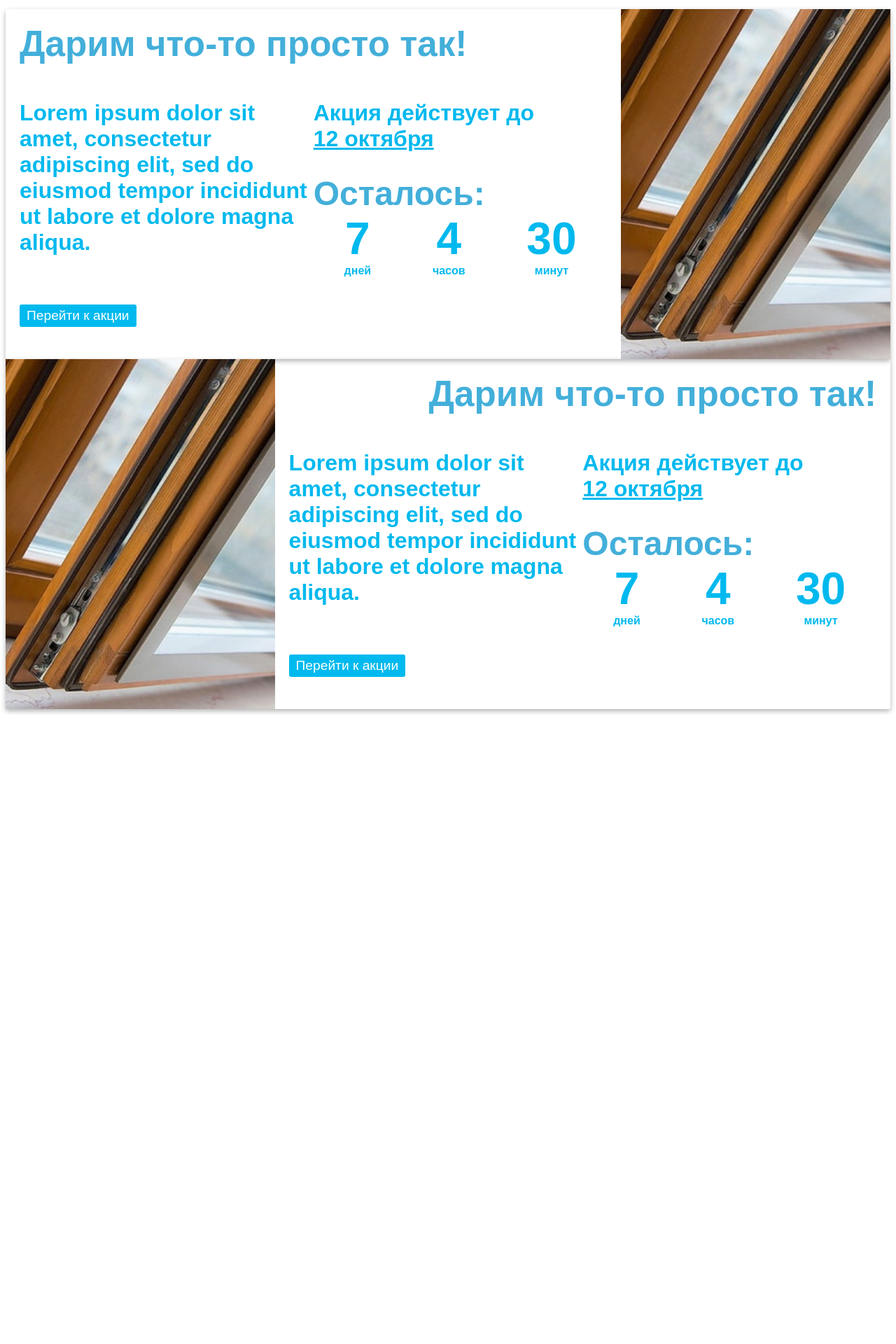
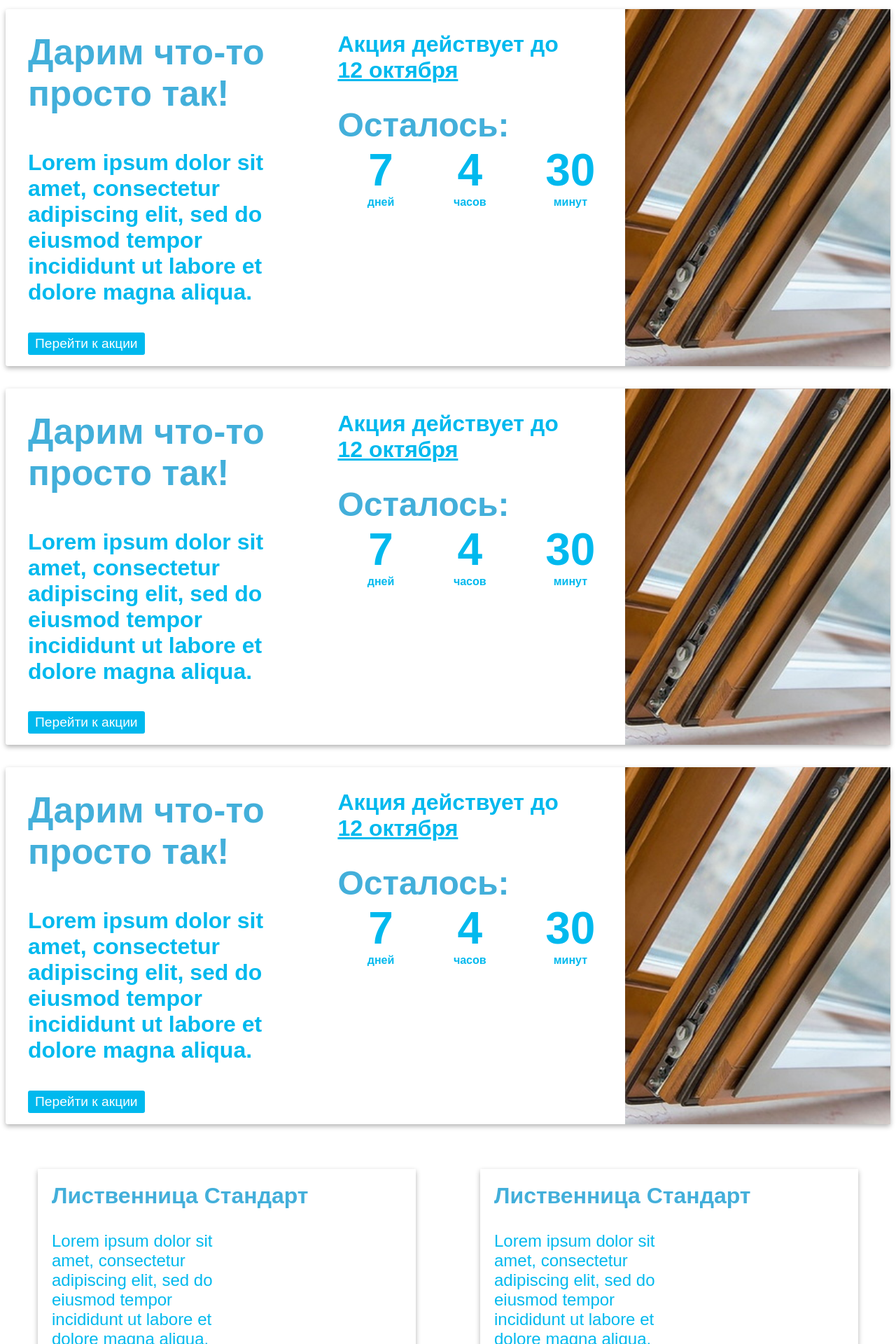
Before and after one commit to ksenkso/ws, a PHP site: page / in a window 1280 px wide. Shown: the part 240-2160 px from the top of the page at 70% size. Before the commit the page ends 1259 px from the top, so only its background shows below. Run offline with PHP 8.4, Linux system fonts and the light colour scheme.

Commit message:
index, about, order

```diff
--- /dev/null
+++ b/css/_partials/_about.sass
@@ -0,0 +1,10 @@
+.page--about
+	.page__title
+		color: $primary-accent-color
+		font-size: 3rem
+	.section
+		&__title
+			color: $primary-accent-color
+		&__text
+			color: $text-color
+			font-size: 1.2rem
--- a/css/_partials/_action.sass
+++ b/css/_partials/_action.sass
@@ -1,8 +1,10 @@
 .action
 	display: flex
+	flex-direction: column
 	border-radius: 3px
 	box-shadow: 0 3px 7px 0 rgba(0, 0, 0, .3)
 	transition: box-shadow .2s ease-in-out
+	margin-bottom: 2rem
 	&:hover
 		box-shadow: 0 3px 13px 0 rgba(0, 0, 0, .3)
 	&__text
@@ -11,28 +13,44 @@
 		flex-direction: column
 	&__caption
 		font-weight: bold
-		font-size: 3.2em
+		font-size: 3.2rem
 		color: $primary-accent-color
 		margin-bottom: 1em
 	&__info
 		display: flex
+		@media screen and (max-width: $on-tablet)
+			padding-bottom: 1rem
+			border-bottom: 1px solid lightgray
+		@media screen and (max-width: $on-mobile)
+			flex-direction: column
 	&__column
+		margin-left: 1em
+		margin-top: 2rem
 		font-size: 2em
 		flex: 1
 		color: $primary-color
 		font-weight: bold
 	&__image
-		width: 80%
-		height: 500px
+		width: 30%
 		background-size: cover
 		background-position: center
-		align-self: flex-end
+		display: flex
+		@media screen and (max-width: $on-mobile)
+			height: 150px
+			width: 100%
+			margin: 1rem 0
 	.valid-until
 		margin-bottom: 1em
+		&--tablet
+			display: none
+			@media screen and (max-width: $on-tablet)
+				display: flex
+				padding-bottom: 1rem
+			.valid-until__date
+				padding-left: .5rem
 		&__date
 			text-decoration: underline
 	.time-left
-
 		&__text
 			font-size: 3rem
 			color: $primary-accent-color
@@ -50,6 +68,15 @@
 	.button
 		align-self: flex-start
 		margin-top: 2em
+		margin-bottom: 1rem
+
 	&--reversed
 		.action__caption
 			text-align: right
+	.column--counters
+		@media screen and (max-width: $on-tablet)
+			display: none
+	.flex
+		display: flex
+		@media screen and (max-width: $on-tablet)
+			flex-direction: column
--- /dev/null
+++ b/css/_partials/_form.sass
@@ -0,0 +1,15 @@
+.form
+	&__container
+		margin: 0 auto
+		max-width: 600px
+		overflow: hidden
+		.window__preview
+			img
+				width: 200px
+	&__states
+		width: 1800px
+		display: flex
+		transition: all .3s ease-in-out
+	&__state
+		margin: 50px
+		width: 500px
--- a/css/_partials/_mixins.sass
+++ b/css/_partials/_mixins.sass
@@ -5,14 +5,14 @@
 	outline: none
 	border-radius: 3px
 	color: white
-	font-size: 1.2em
+	font-size: 1.2rem
 	transition: background-color .2s ease-in-out
 	&:hover
 		cursor: pointer
 		background-color: $primary-accent-color
 =btn-big($color)
 	+btn($color)
-	font-size: 1.9em
+	font-size: 1.9rem
 	padding: 10px 20px
 
 .page__container
--- /dev/null
+++ b/css/_partials/_offer.sass
@@ -0,0 +1,30 @@
+.offers
+	display: flex
+	justify-content: space-around
+	@media screen and (max-width: $on-mobile)
+		flex-direction: column
+		align-items: center
+.offer
+	padding: 20px
+	margin: 2rem 0
+	max-width: 500px
+	box-shadow: 0 3px 7px 0 rgba(0, 0, 0, 0.3)
+	display: flex
+	flex-direction: column
+	@media screen and (max-width: $on-tablet)
+		max-width: 250px
+		&__description
+			width: 80% !important
+	&__caption
+		font-size: 2rem
+		color: $primary-accent-color
+		align-self: flex-start
+		font-weight: bold
+	&__description
+		width: 50%
+		padding: 2rem 0
+		font-size: 1.5rem
+		color: $primary-color
+	&__button
+		+btn($primary-color)
+		align-self: flex-end
--- a/css/_partials/_vars.sass
+++ b/css/_partials/_vars.sass
@@ -1,5 +1,6 @@
 $primary-accent-color: #43afda
 $primary-color: #00b9ee
+$text-color: #997443
 
 $on-tablet: 992px
 $on-mobile: 480px
--- a/css/style.css
+++ b/css/style.css
@@ -9,7 +9,7 @@
   outline: none;
   border-radius: 3px;
   color: white;
-  font-size: 1.2em;
+  font-size: 1.2rem;
   transition: background-color 0.2s ease-in-out; }
   .button:hover {
     cursor: pointer;
@@ -131,9 +131,11 @@
 
 .action {
   display: flex;
+  flex-direction: column;
   border-radius: 3px;
   box-shadow: 0 3px 7px 0 rgba(0, 0, 0, 0.3);
-  transition: box-shadow 0.2s ease-in-out; }
+  transition: box-shadow 0.2s ease-in-out;
+  margin-bottom: 2rem; }
   .action:hover {
     box-shadow: 0 3px 13px 0 rgba(0, 0, 0, 0.3); }
   .action__text {
@@ -142,24 +144,45 @@
     flex-direction: column; }
   .action__caption {
     font-weight: bold;
-    font-size: 3.2em;
+    font-size: 3.2rem;
     color: #43afda;
     margin-bottom: 1em; }
   .action__info {
     display: flex; }
+    @media screen and (max-width: 992px) {
+      .action__info {
+        padding-bottom: 1rem;
+        border-bottom: 1px solid lightgray; } }
+    @media screen and (max-width: 480px) {
+      .action__info {
+        flex-direction: column; } }
   .action__column {
+    margin-left: 1em;
+    margin-top: 2rem;
     font-size: 2em;
     flex: 1;
     color: #00b9ee;
     font-weight: bold; }
   .action__image {
-    width: 80%;
-    height: 500px;
+    width: 30%;
     background-size: cover;
     background-position: center;
-    align-self: flex-end; }
+    display: flex; }
+    @media screen and (max-width: 480px) {
+      .action__image {
+        height: 150px;
+        width: 100%;
+        margin: 1rem 0; } }
   .action .valid-until {
     margin-bottom: 1em; }
+    .action .valid-until--tablet {
+      display: none; }
+      @media screen and (max-width: 992px) {
+        .action .valid-until--tablet {
+          display: flex;
+          padding-bottom: 1rem; } }
+      .action .valid-until--tablet .valid-until__date {
+        padding-left: 0.5rem; }
     .action .valid-until__date {
       text-decoration: underline; }
   .action .time-left__text {
@@ -178,9 +201,62 @@
         font-size: 2em; }
   .action .button {
     align-self: flex-start;
-    margin-top: 2em; }
+    margin-top: 2em;
+    margin-bottom: 1rem; }
   .action--reversed .action__caption {
     text-align: right; }
+  @media screen and (max-width: 992px) {
+    .action .column--counters {
+      display: none; } }
+  .action .flex {
+    display: flex; }
+    @media screen and (max-width: 992px) {
+      .action .flex {
+        flex-direction: column; } }
+
+.offers {
+  display: flex;
+  justify-content: space-around; }
+  @media screen and (max-width: 480px) {
+    .offers {
+      flex-direction: column;
+      align-items: center; } }
+
+.offer {
+  padding: 20px;
+  margin: 2rem 0;
+  max-width: 500px;
+  box-shadow: 0 3px 7px 0 rgba(0, 0, 0, 0.3);
+  display: flex;
+  flex-direction: column; }
+  @media screen and (max-width: 992px) {
+    .offer {
+      max-width: 250px; }
+      .offer__description {
+        width: 80% !important; } }
+  .offer__caption {
+    font-size: 2rem;
+    color: #43afda;
+    align-self: flex-start;
+    font-weight: bold; }
+  .offer__description {
+    width: 50%;
+    padding: 2rem 0;
+    font-size: 1.5rem;
+    color: #00b9ee; }
+  .offer__button {
+    padding: 5px 10px;
+    background-color: #00b9ee;
+    border: none;
+    outline: none;
+    border-radius: 3px;
+    color: white;
+    font-size: 1.2rem;
+    transition: background-color 0.2s ease-in-out;
+    align-self: flex-end; }
+    .offer__button:hover {
+      cursor: pointer;
+      background-color: #43afda; }
 
 html, body {
   font-family: Arial;
--- a/css/style.sass
+++ b/css/style.sass
@@ -1 +1 @@
-@import _partials/vars, _partials/mixins, _partials/header, _partials/menu, _partials/action, _partials/typo
+@import _partials/vars, _partials/mixins, _partials/header, _partials/menu, _partials/action, _partials/offer, _partials/typo, _partials/about, _partials/form
--- a/index.php
+++ b/index.php
@@ -15,6 +15,15 @@
     <?php include_once 'partials/_header.php';?>
     <?php include_once "partials/_menu.php"; ?>
     <?php include "partials/_action.php"; ?>
+    <div class="offers">
+        <?php include "partials/_offer.php"; ?>
+    </div>
+    <div class="offers">
+        <?php include "partials/_offer.php"; ?>
+    </div>
+    <div class="offers">
+        <?php include "partials/_offer.php"; ?>
+    </div>
 </div>
 <script src="js/jquery/jquery.min.js"></script>
 <script src="js/main.js"></script>
--- a/js/form.js
+++ b/js/form.js
@@ -1,8 +1,8 @@
 class Form {
 	constructor(element) {
 		this.form = element;
-		this.statesContainer = element.querySelector('.form__states');
-		this.states = [].slice.call(element.querySelectorAll('.form__state'));
+		this.statesContainer = element.find('.form__states')[0];
+		this.states = [].slice.call(element.find('.form__state'));
 		this.currentState = 0;
 	}
 
@@ -27,4 +27,4 @@ class Form {
 
 }
 
-let form = new Form($('.form'));
+var form = new Form($('.form__container'));
--- /dev/null
+++ b/partials/_about.php
@@ -0,0 +1 @@
+section.about>
--- a/partials/_action.php
+++ b/partials/_action.php
@@ -3,10 +3,10 @@
 ?>
 
 <article class="action">
-    <div class="action__text">
-        <div class="action__caption">Дарим что-то просто так!</div>
     <div class="action__info">
         <div class="action__column">
+            <div class="action__caption">Дарим что-то просто так!</div>
+            <div class="column__text">
                 Lorem ipsum dolor sit
                 amet, consectetur
                 adipiscing elit, sed do
@@ -14,7 +14,9 @@
                 ut labore et dolore magna
                 aliqua.
             </div>
-            <div class="action__column">
+            <button class="button">Перейти к акции</button>
+        </div>
+        <div class="action__column column--counters">
                 <div class="valid-until">
                     <div class="valid-until__text">Акция действует до</div>
                     <div class="valid-until__date">12 октября</div>
@@ -37,18 +39,20 @@
                     </div>
                 </div>
             </div>
+
+        <div style="background-image:url(/images/action1.jpg);" class="action__image"></div>
     </div>
-        <button class="button">Перейти к акции</button>
+    <div class="action__column valid-until--tablet">
+        <div class="valid-until__text">Акция действует до</div>
+        <div class="valid-until__date">12 октября</div>
     </div>
-    <div style="background-image:url(/images/action1.jpg);" class="action__image"></div>
 </article>
 
-<article class="action action--reversed">
-    <div style="background-image:url(/images/action1.jpg);" class="action__image"></div>
-    <div class="action__text">
-        <div class="action__caption">Дарим что-то просто так!</div>
+<article class="action">
     <div class="action__info">
         <div class="action__column">
+            <div class="action__caption">Дарим что-то просто так!</div>
+            <div class="column__text">
                 Lorem ipsum dolor sit
                 amet, consectetur
                 adipiscing elit, sed do
@@ -56,7 +60,9 @@
                 ut labore et dolore magna
                 aliqua.
             </div>
-            <div class="action__column">
+            <button class="button">Перейти к акции</button>
+        </div>
+        <div class="action__column column--counters">
             <div class="valid-until">
                 <div class="valid-until__text">Акция действует до</div>
                 <div class="valid-until__date">12 октября</div>
@@ -79,7 +85,56 @@
                 </div>
             </div>
         </div>
+
+        <div style="background-image:url(/images/action1.jpg);" class="action__image"></div>
+    </div>
+    <div class="action__column valid-until--tablet">
+        <div class="valid-until__text">Акция действует до</div>
+        <div class="valid-until__date">12 октября</div>
+    </div>
+</article>
+<article class="action">
+    <div class="action__info">
+        <div class="action__column">
+            <div class="action__caption">Дарим что-то просто так!</div>
+            <div class="column__text">
+                Lorem ipsum dolor sit
+                amet, consectetur
+                adipiscing elit, sed do
+                eiusmod tempor incididunt
+                ut labore et dolore magna
+                aliqua.
             </div>
             <button class="button">Перейти к акции</button>
         </div>
+        <div class="action__column column--counters">
+            <div class="valid-until">
+                <div class="valid-until__text">Акция действует до</div>
+                <div class="valid-until__date">12 октября</div>
+            </div>
+            <div class="time-left">
+                <div class="time-left__text">Осталось:</div>
+                <div class="time-left__counters">
+                    <div class="counter">
+                        <div class="counter__value">7</div>
+                        <div class="counter__name">дней</div>
+                    </div>
+                    <div class="counter">
+                        <div class="counter__value">4</div>
+                        <div class="counter__name">часов</div>
+                    </div>
+                    <div class="counter">
+                        <div class="counter__value">30</div>
+                        <div class="counter__name">минут</div>
+                    </div>
+                </div>
+            </div>
+        </div>
+
+        <div style="background-image:url(/images/action1.jpg);" class="action__image"></div>
+    </div>
+    <div class="action__column valid-until--tablet">
+        <div class="valid-until__text">Акция действует до</div>
+        <div class="valid-until__date">12 октября</div>
+    </div>
 </article>
--- a/partials/_menu.php
+++ b/partials/_menu.php
@@ -7,8 +7,8 @@
     <button class="menu__toggle button">MENU</button>
     <ul class="menu__container">
         <li class="menu__item"><a href="#" class="item__link">Наши предложения</a></li>
-        <li class="menu__item"><a href="#" class="item__link">Заказать</a></li>
-        <li class="menu__item"><a href="#" class="item__link">О компании</a></li>
+        <li class="menu__item"><a href="/order.php" class="item__link">Заказать</a></li>
+        <li class="menu__item"><a href="/about.php" class="item__link">О компании</a></li>
         <li class="menu__item"><a href="#" class="item__link">Пункт меню</a></li>
     </ul>
 </nav>
--- /dev/null
+++ b/partials/_offer.php
@@ -0,0 +1,31 @@
+<?php
+
+?>
+
+<article class="offer">
+    <div class="offer__caption">Лиственница Стандарт</div>
+    <div class="offer__image"></div>
+    <div class="offer__description">
+        Lorem ipsum dolor sit
+        amet, consectetur
+        adipiscing elit, sed do
+        eiusmod tempor incididunt
+        ut labore et dolore magna
+        aliqua.
+    </div>
+    <div class="offer__button">Рассчитать</div>
+</article>
+
+<article class="offer">
+    <div class="offer__caption">Лиственница Стандарт</div>
+    <div class="offer__image"></div>
+    <div class="offer__description">
+        Lorem ipsum dolor sit
+        amet, consectetur
+        adipiscing elit, sed do
+        eiusmod tempor incididunt
+        ut labore et dolore magna
+        aliqua.
+    </div>
+    <div class="offer__button">Рассчитать</div>
+</article>
```
Also changed, not shown: other parts of css/style.css (+25 -2 lines), about.php (added, +112 -0 lines), order.php (added, +66 -0 lines), 1 other file. Lines whose indentation alone changed are shown as unchanged.
